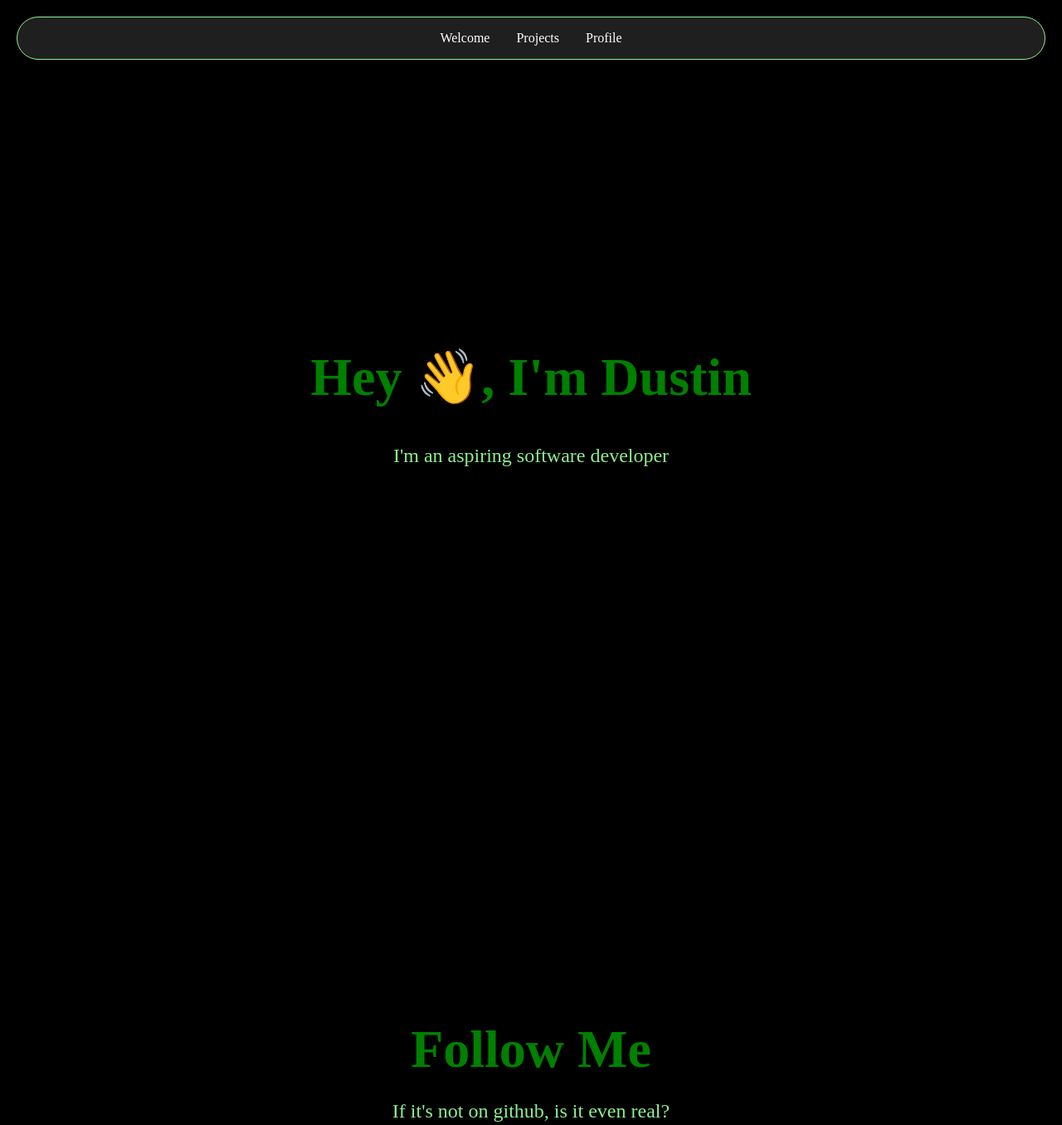
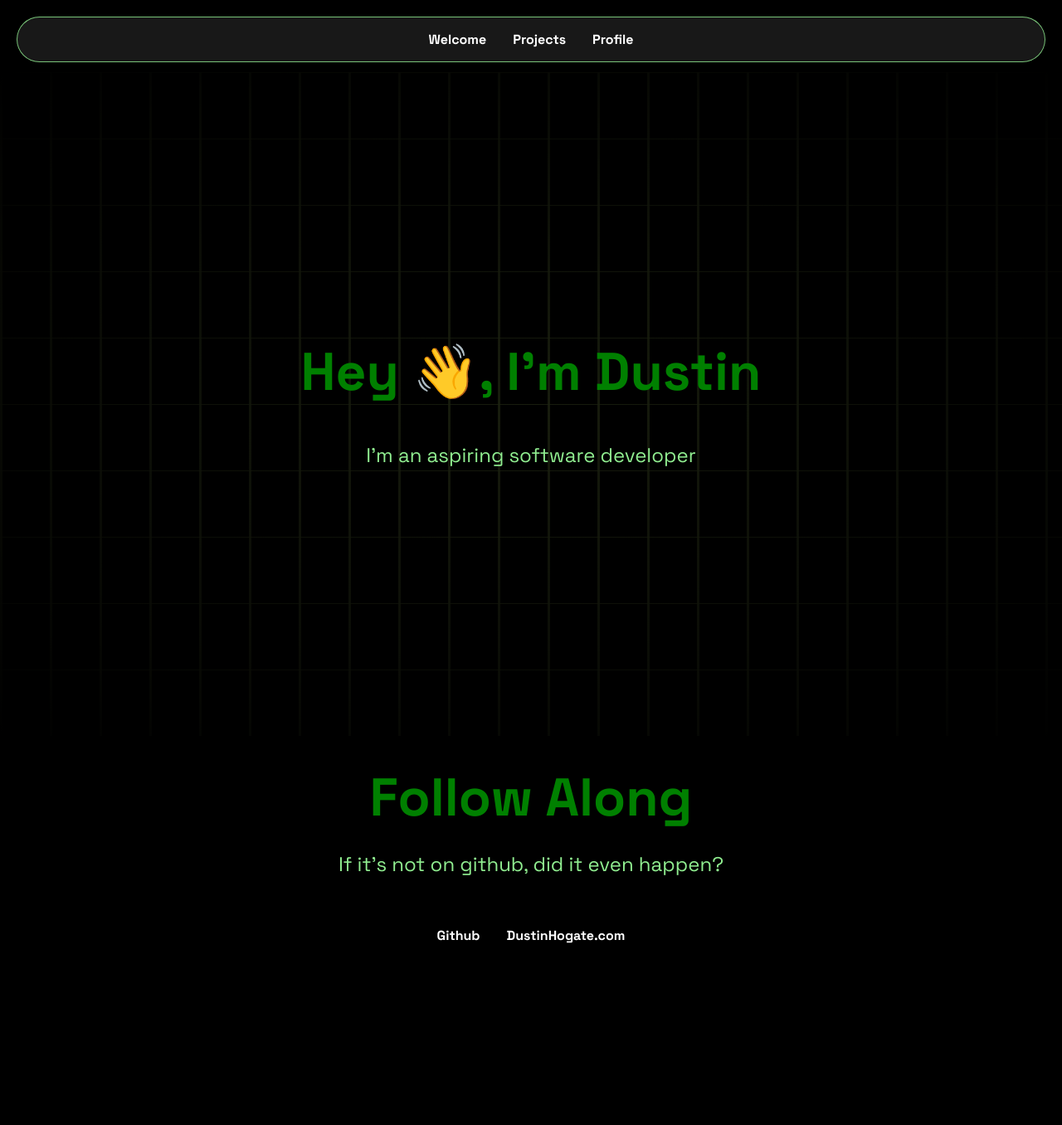
Before and after one commit to impish0/FreeCodeCamp, a plain HTML site: page BuildPersonalPortfolio/index.html in a window 1280 px wide. Shown: the whole page at 83% size. After the commit the page ends 1187 px from the top, so only its background shows below. Drawn offline with Linux system fonts and the light colour scheme.

Commit message:
updates to the portfoili website - i have gone severely overboard with this...

```diff
--- a/BuildPersonalPortfolio/index.html
+++ b/BuildPersonalPortfolio/index.html
@@ -4,6 +4,9 @@
     <meta charset="UTF-8" />
     <title>Personal Portfolio</title>
     <link rel="stylesheet" href="./styles.css" />
+    <link rel="preconnect" href="https://fonts.googleapis.com">
+<link rel="preconnect" href="https://fonts.gstatic.com" crossorigin>
+<link href="https://fonts.googleapis.com/css2?family=Space+Grotesk:wght@300..700&display=swap" rel="stylesheet">
   </head>
   <body>
     <nav id="navbar">
@@ -23,8 +26,14 @@
       </div>
     </div>
     <div id="profile-link" class="profile">
-      <h1>Follow Me</h1>
-      <p>If it's not on github, is it even real?</p>
+      <h1>Follow Along</h1>
+      <p>If it's not on github, did it even happen?</p>
+      <div class="links">
+        <ul>
+          <li><a href="https://github.com/impish0/FreeCodeCamp" target="_blank">Github</a></li>
+          <li><a href="https://dustinhogate.com" target="_blank">DustinHogate.com</a></li>
+        </ul>
+      </div>
     </div>
   </body>
 </html>
--- a/BuildPersonalPortfolio/styles.css
+++ b/BuildPersonalPortfolio/styles.css
@@ -3,19 +3,25 @@ body {
   margin: 0;
   padding: 0;
   color: white;
+  font-family: "Space Grotesk", sans-serif;
 }
 
-nav ul {
+nav {
+  position: sticky;
+  top: 20px;
+  padding: 0 20px;
+  z-index: 1;
+}
+
+nav > ul {
   list-style-type: none;
-  margin: 20px;
   padding: 0;
-  background-color: #1f1f1f;
+  background-color: #1f1f1fcc;
   display: flex;
   justify-content: center;
-  position: sticky;
   top: 0;
   border-radius: 50px;
-  border: 1px solid lightgreen;
+  border: 1px solid #90ee90cc;
 }
 
 ul li a {
@@ -23,6 +29,8 @@ ul li a {
   color: white;
   padding: 16px 16px;
   text-decoration: none;
+  font-size: 1rem;
+  font-weight: bold;
 }
 
 ul li a:hover {
@@ -36,6 +44,22 @@ ul li a:hover {
   align-items: center;
   justify-content: center;
   flex-direction: column;
+  background-image:
+    radial-gradient(ellipse at center, transparent 0%, #000000 100%),
+    linear-gradient(to right, #1e2411cc 3px, transparent 1px),
+    linear-gradient(to bottom, #1e2411cc 1px, transparent 1px);
+  background-size:
+    100% 100%,
+    60px 80px,
+    60px 80px;
+  background-position:
+    center,
+    0 0,
+    0 0;
+  background-repeat:
+    no-repeat,
+    repeat,
+    repeat;
 }
 
 .welcome h1 {
@@ -48,6 +72,7 @@ ul li a:hover {
 .welcome p {
   font-size: 1.5em;
   color: lightgreen;
+  padding: 0px 60px 0px 60px;
 }
 
 
@@ -55,7 +80,7 @@ ul li a:hover {
 
 .profile {
   width: 100vw;
-  height: 100vh;
+  height: 300px;
   display: flex;
   align-items: center;
   justify-content: center;
@@ -72,4 +97,21 @@ ul li a:hover {
 .profile p {
   font-size: 1.5em;
   color: lightgreen;
+  padding: 0px 60px 0px 60px;
 }
+
+.links {
+  display: block;
+}
+
+.profile ul {
+  list-style-type: none;
+  margin: 20px;
+  padding: 0;
+  display: flex;
+  justify-content: center;
+}
+
+.profile li a {
+  border-radius: 30px;
+}
```
